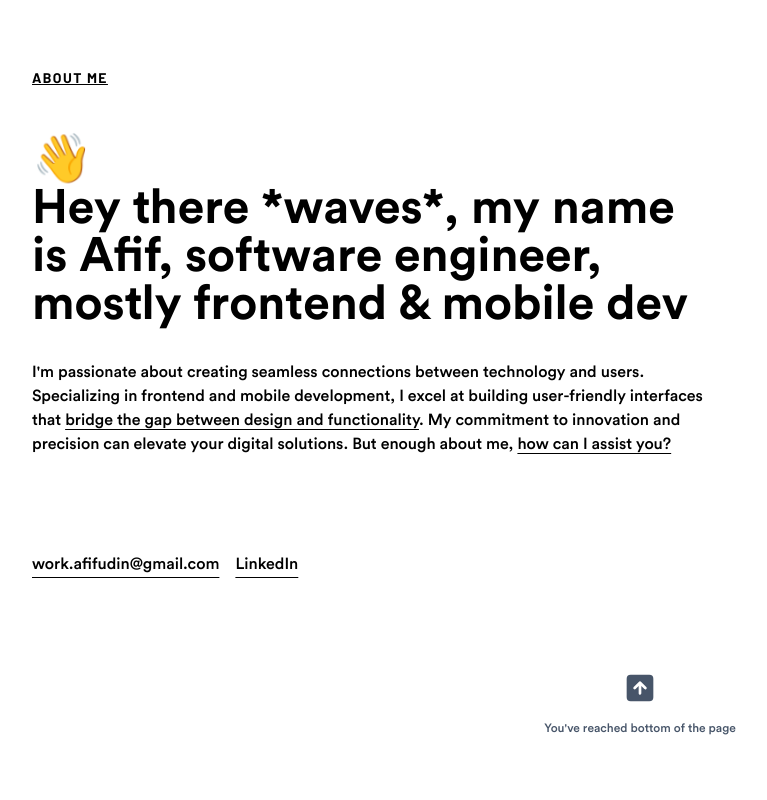
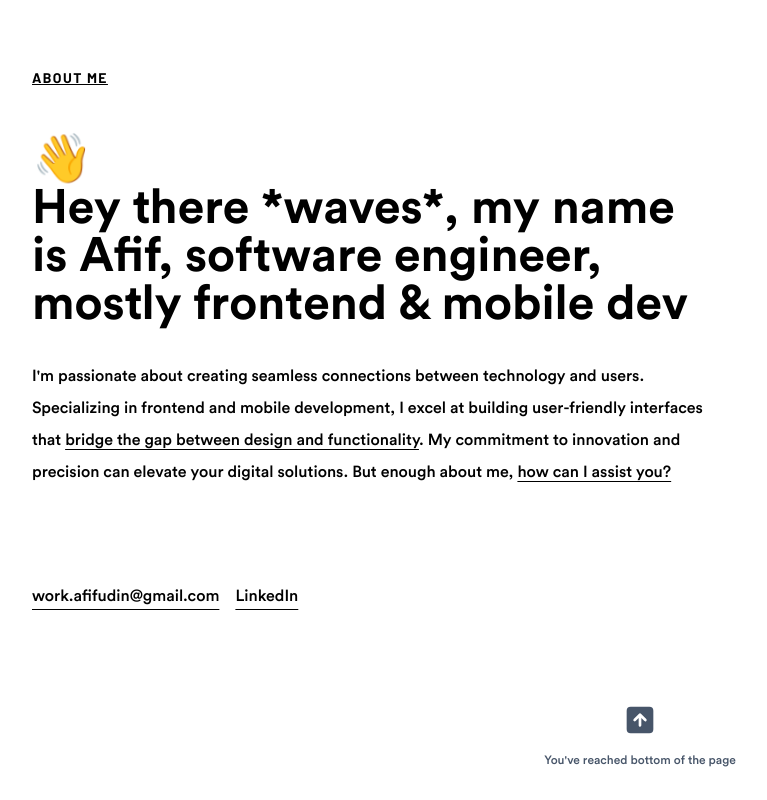
Before and after one commit to afifvdin/afifcodes, a Next.js app: page / in a window 1280 px wide. Shown: the part 1349-2149 px from the top of the page, without its empty margins (0-767 px from the left). Before the commit the page ends 2117 px from the top, so only its background shows below. Built offline with nearby package versions, Linux system fonts and the light colour scheme.

Commit message:
fix AboutMe

```diff
--- a/components/AboutMe.tsx
+++ b/components/AboutMe.tsx
@@ -16,7 +16,7 @@ export default function AboutMe() {
             Hey there *waves*, my name is Afif, software engineer, mostly
             frontend & mobile dev
           </p>
-          <p className="font-medium mt-8 mb-24">
+          <p className="font-normal sm:font-medium mt-8 mb-24 leading-loose">
             I&apos;m passionate about creating seamless connections between
             technology and users. Specializing in frontend and mobile
             development, I excel at building user-friendly interfaces that{" "}
```
